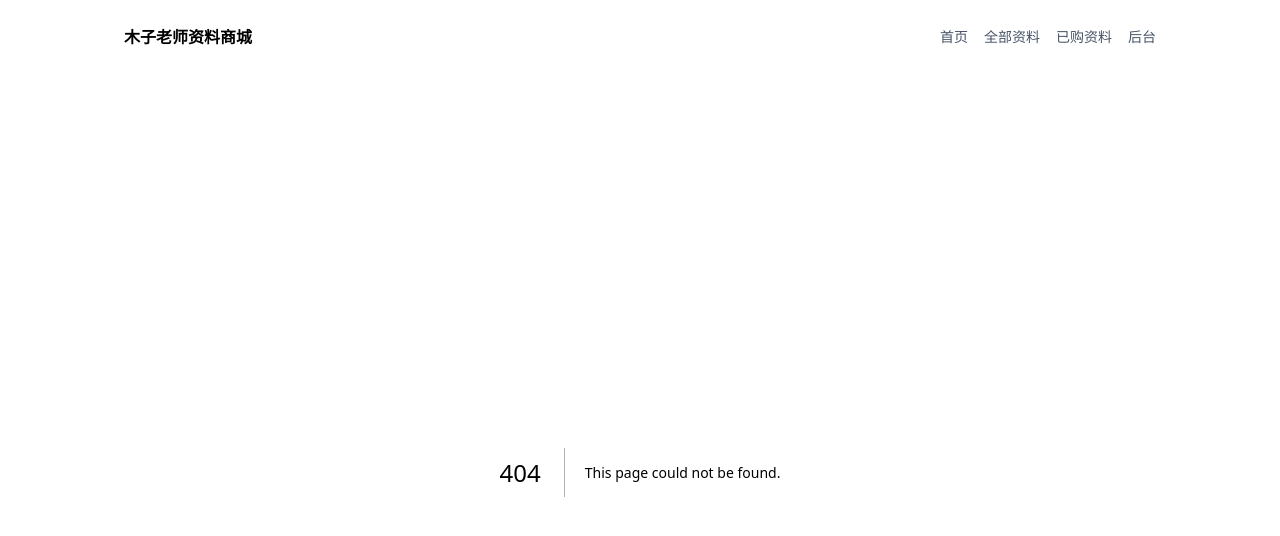
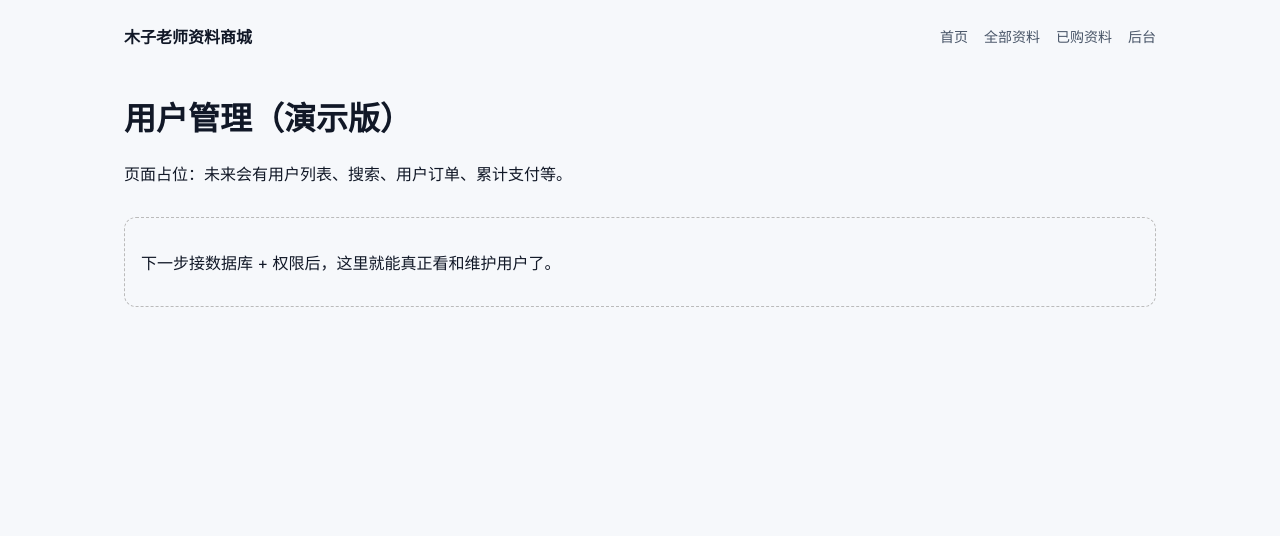
Before and after one commit to muzi2023/digital-material-store, a Next.js app: page /admin/users in a window 1280 px wide. Before the commit this address had no page. Shown: the top 536 px of the page. Built offline with nearby package versions, Linux system fonts and the light colour scheme.

Commit message:
Create Admin Users Page comfeat: admin users page placeholderponent

```diff
--- /dev/null
+++ b/app/admin/users/page.tsx
@@ -0,0 +1,13 @@
+export default function AdminUsersPage() {
+  return (
+    <main style={{ display: 'grid', gap: 16 }}>
+      <header>
+        <h1>用户管理（演示版）</h1>
+        <p>页面占位：未来会有用户列表、搜索、用户订单、累计支付等。</p>
+      </header>
+      <section style={{ border: '1px dashed #bbb', padding: 16, borderRadius: 12 }}>
+        <p>下一步接数据库 + 权限后，这里就能真正看和维护用户了。</p>
+      </section>
+    </main>
+  );
+}
```
